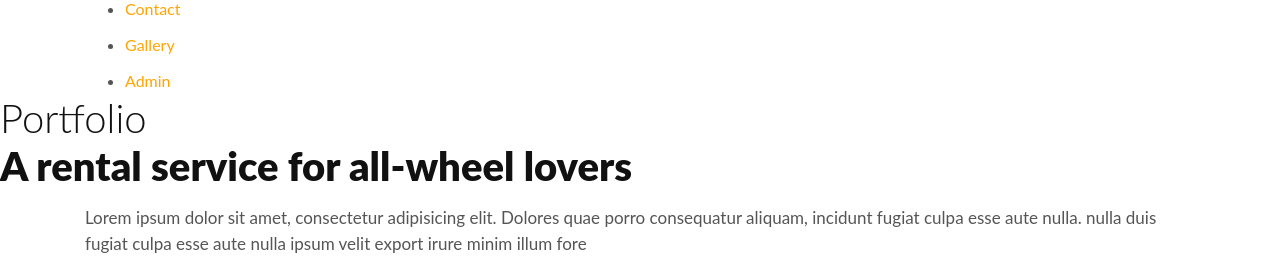
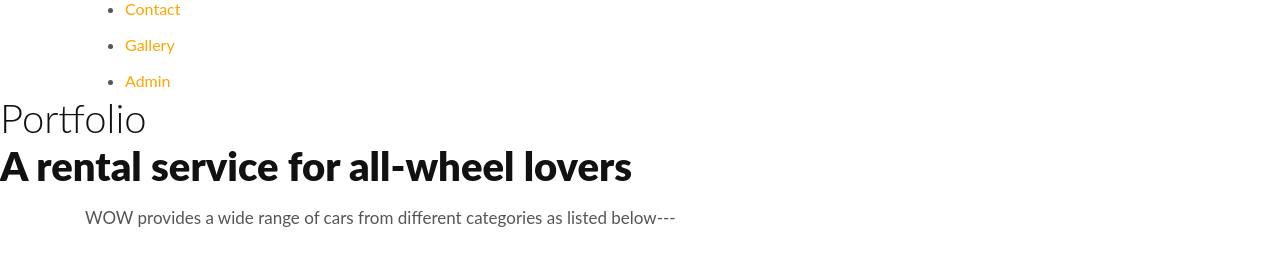
Before and after one commit to rheyavlan/wowcar, a PHP site: page /portfolio.php in a window 1280 px wide. Shown: the part 142-420 px from the top of the page. Run offline with PHP 8.4, Linux system fonts and the light colour scheme; the visitor is signed in with stand-in values (Sample User, id 1); data that the repository does not hold is empty.

Commit message:
portfolio changes

```diff
--- a/carrental/portfolio.php
+++ b/carrental/portfolio.php
@@ -49,7 +49,7 @@ error_reporting(0);
       <div class="container">
         <div class="section-header">
 
-          <p>Lorem ipsum dolor sit amet, consectetur adipisicing elit. Dolores quae porro consequatur aliquam, incidunt fugiat culpa esse aute nulla. nulla duis fugiat culpa esse aute nulla ipsum velit export irure minim illum fore</p>
+          <p>WOW provides a wide range of cars from different categories as listed below---</p>
         </div>
       </div>
 
```
Also changed, not shown: 1 other file.
